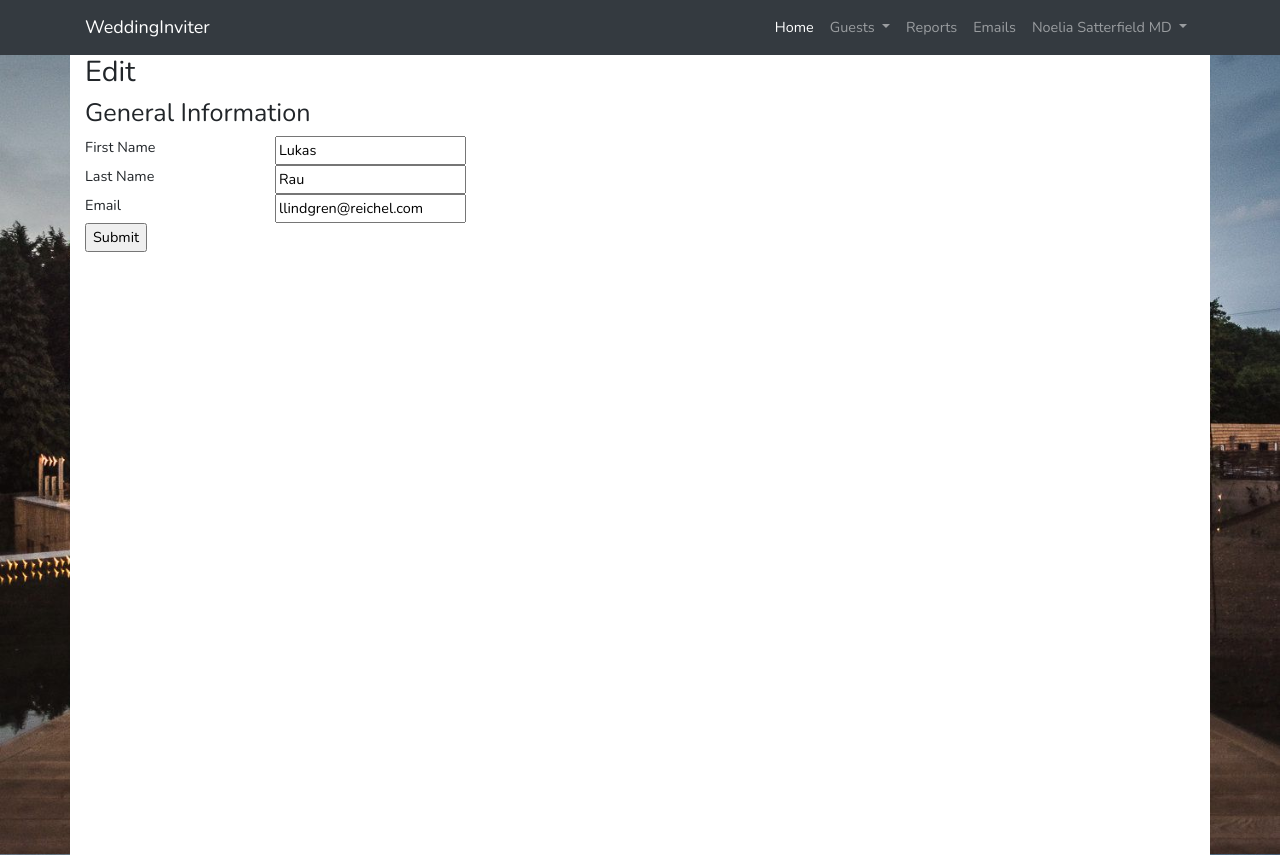
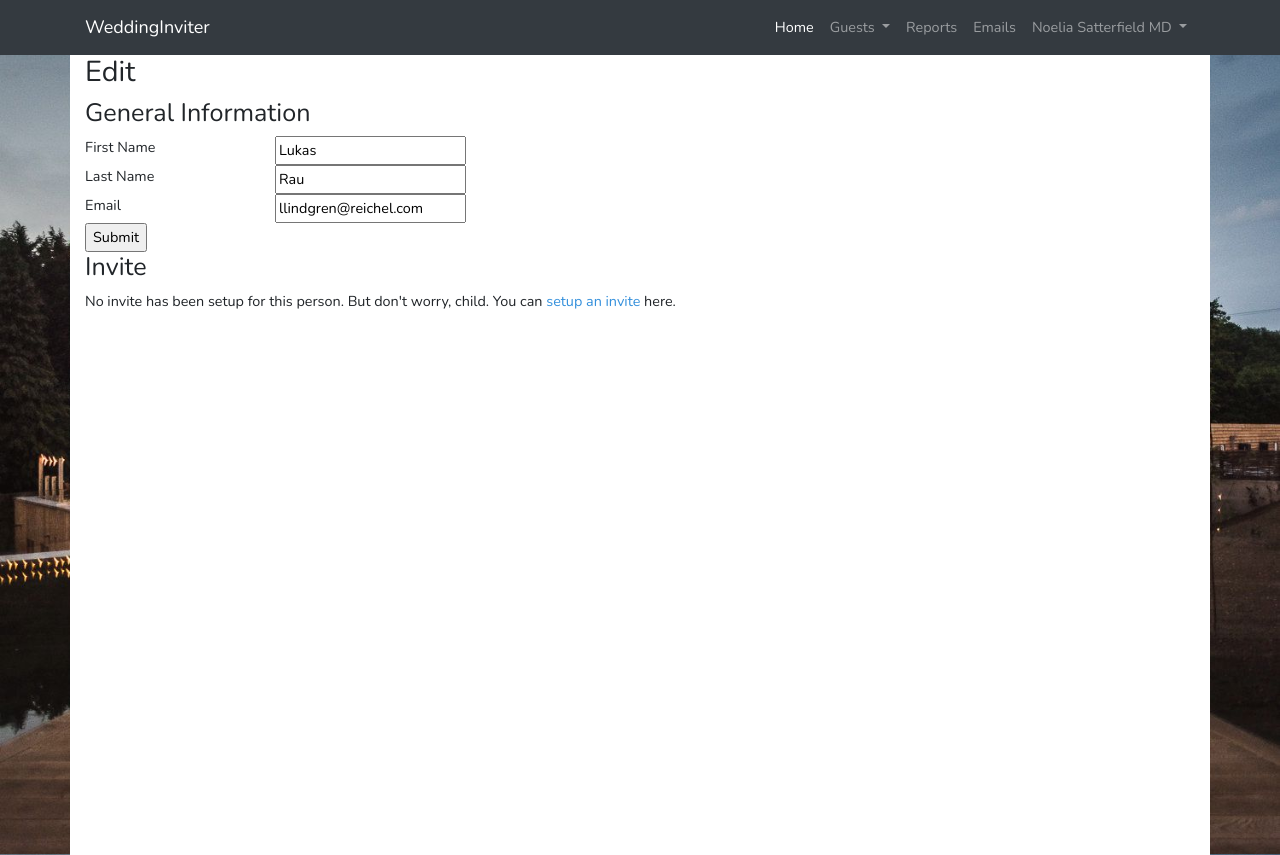
Before and after one commit to thomas-j92/weddingInviter, a Laravel app: page /People/edit/1 in a window 1280 px wide. Run offline with Laravel 8, Linux system fonts and the light colour scheme; a user stored in the database is signed in; data comes from the database, SQL or seed files in the repository; style sheets or scripts are compiled from the project's sources; parts of the project's set-up code (start-up, migrations or seed data) failed here and were passed over; some libraries are stand-ins or nearby versions.

Commit message:
make edit/edit_batch functions for Person, introduce activity logged & start to introduce invites

```diff
--- a/app/Http/Controllers/PeopleController.php
+++ b/app/Http/Controllers/PeopleController.php
@@ -50,16 +50,15 @@ class PeopleController extends Controller
 	public function quick_edit(Request $request) {
 		if(isset($request->id)) {
 
+			// Store all values that potentially need editting in an array.
 			$update_arr = array(
 				'first_name' 	=> $request->first_name,
 				'last_name' 	=> $request->last_name,
 				'email' 		=> $request->email,
 			);
+			$update = People::find($request->id)->batch_edit($update_arr);
 
-			$update = DB::table('people')
-	            		->where('id', $request->id)
-	            		->update($update_arr);
-
+			// Use $success variable to calculate wether update was successful (show relevant messages)
 	        $success = FALSE;
 	        if($update > 0) {
 	        	$success = TRUE;
@@ -82,9 +81,7 @@ class PeopleController extends Controller
 	 * @param  [Integer] $id Person ID.
 	 */
 	public function edit($id) {
-
-
-		$people_model = new \App\People;
+		$people_model = new People;
 
 		// get person details
 		$data['person'] 	= $this->get($id);
@@ -102,13 +99,30 @@ class PeopleController extends Controller
 	public function edit_submit(Request $request) {
 		// ensure person ID is always passed
 		if(isset($request->person_id)) {
-			$person = $this->get($request->person_id);
+			// Store all values that potentially need editting in an array.
+			$update_arr = array(
+				'first_name' 	=> $request->first_name,
+				'last_name' 	=> $request->last_name,
+				'email' 		=> $request->email,
+			);
+			$update = People::find($request->person_id)->batch_edit($update_arr);
 
-			// check each value has changed and add to logs table if changed
+			// Use $success variable to calculate wether update was successful (show relevant messages)
+	        $success = FALSE;
+	        if($update > 0) {
+	        	$success = TRUE;
+	        }
 
-			dd($person->first_name);
+	        // Set up flashdata
+	        if($success) {
+	        	$request->session()->flash('success', 'Individual was updated successfully');
+	        } else {
+	        	$request->session()->flash('error', "Individual couldn't be updated");
+	        }
 		}
-		dd($request->person_id);
+
+		// Redirect back to page request was made.
+       	return redirect()->back();
 	}
 
 }
--- a/app/People.php
+++ b/app/People.php
@@ -7,4 +7,61 @@ use Illuminate\Database\Eloquent\Model;
 class People extends Model
 {
 
+	/**
+	 * Batch edit multiple fields.
+	 * @param  [Array] $updates Fields/values that need updating.
+	 * @return [Integer] Number of People that were successfully updated.
+	 */
+	public function batch_edit($updates) {
+		// Store how many edits were successful
+		$num_edits = 0;
+
+		// Loop through each update value and call edit function
+		foreach($updates as $field_name => $value) {
+			$edit_person = $this->edit($field_name, $value);
+
+			// Increment edit count if Person was updated
+			if($edit_person) {
+				$num_edits++;
+			}
+		}
+
+		return $num_edits;
+	}
+
+	/**
+	 * Edit a field concerning a Person.
+	 * @param  [String] $field_name Field name.
+	 * @param  [String] $value New value.
+	 * @return [Boolean] TRUE if edit was successful, otherwise returns FALSE.
+	 */
+	public function edit($field_name, $value) {
+		// Wether edit was successful or not
+		$save = false;
+
+		// Only update Person if data is different to whats currently stored in DB
+		if($this->$field_name !== $value) {
+			// Setup an activity log
+			$field_name_formatted = str_replace("_", " ", $field_name);
+			$props = array(
+				'old' => array(
+					$field_name 	=> $this->$field_name
+				),
+				'new' => array(
+					$field_name 	=> $value
+				)
+			);
+			activity()->performedOn($this)
+				   	  ->causedBy(\Auth::user()->id)
+				   	  ->withProperties($props)
+				   	  ->log("edited");
+
+			// Update Person
+			$this->$field_name = $value;
+			$save = $this->save();
+
+		}
+
+		return $save;
+	}
 }
--- a/resources/views/admin/edit_person.blade.php
+++ b/resources/views/admin/edit_person.blade.php
@@ -2,6 +2,7 @@
 
 @section('content')
 <h2>Edit</h2>
+
 
 <div class="row">
 	<div class="col-sm-12">
@@ -47,4 +48,13 @@
 	</div>
 </div>
 
+<div class="row">
+	<div class="col-sm-12">
+		<h3>Invite</h3>
+	</div>
+	<div class="col-sm-12">
+		<p>No invite has been setup for this person. But don't worry, child. You can <a href="">setup an invite</a> here.</p>
+	</div>
+</div>
+
 @endsection
```
